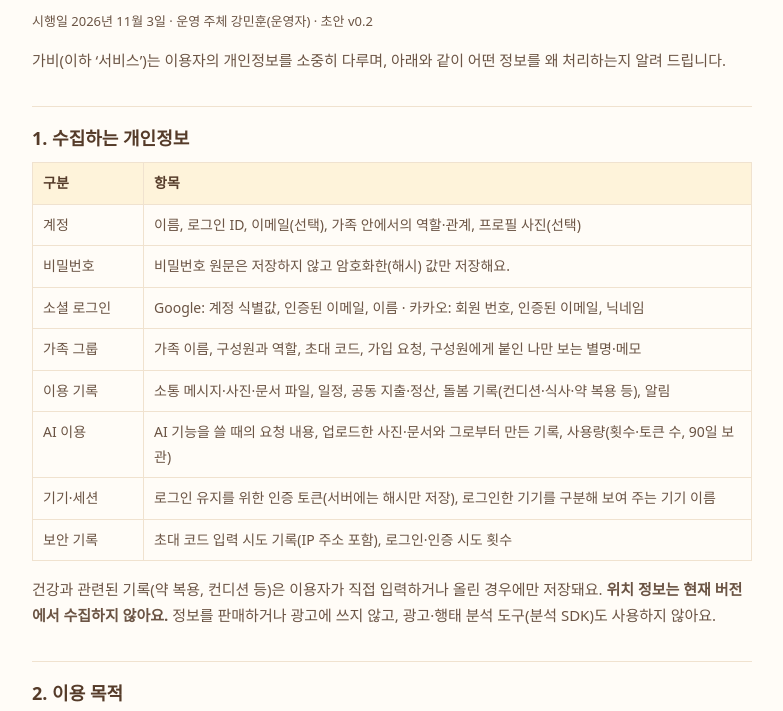
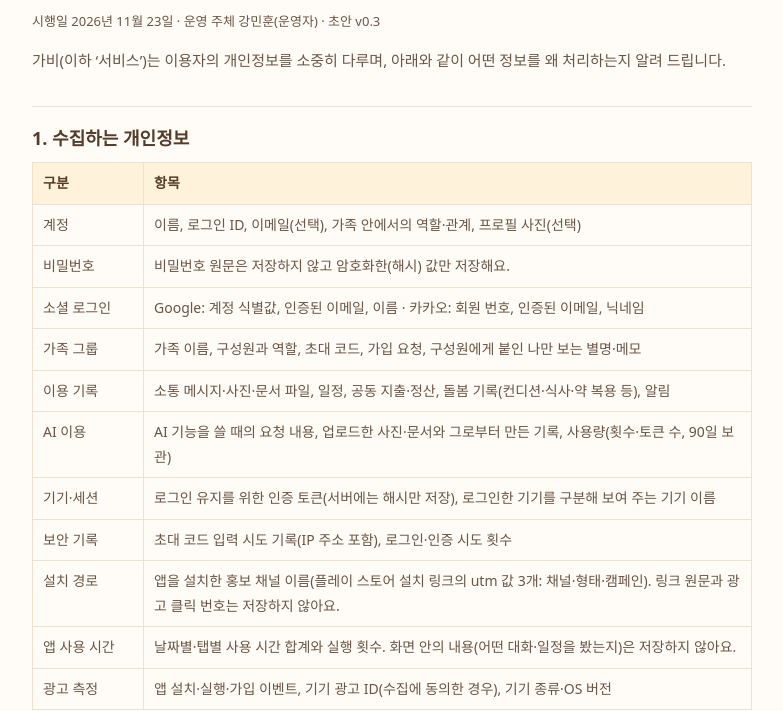
Before and after one commit to kangminhun/gabee-privacy, a plain HTML site: page index.html in a window 1280 px wide. Shown: the part 89-800 px from the top of the page, without its empty margins (248-1031 px from the left). Drawn offline with Linux system fonts and the light colour scheme.

Commit message:
docs: 개인정보처리방침 v0.3 — 설치 경로·앱 사용 시간·Meta 광고 측정 추가
앱 서버 공개 페이지(gabee PR #517)와 같은 문구로 맞춘다.

Co-Authored-By: Claude Opus 5.5 <noreply@anthropic.com>
Claude-Session: https://claude.ai/code/session_01R9EcsWsoYhK79RPFMmXETz

```diff
--- a/index.html
+++ b/index.html
@@ -27,7 +27,7 @@
 <body>
 <main>
 <h1>가비 개인정보처리방침</h1>
-<p class="meta">시행일 2026년 11월 3일 · 운영 주체 강민훈(운영자) · 초안 v0.2</p>
+<p class="meta">시행일 2026년 11월 23일 · 운영 주체 강민훈(운영자) · 초안 v0.3</p>
 <p>가비(이하 ‘서비스’)는 이용자의 개인정보를 소중히 다루며, 아래와 같이 어떤 정보를 왜 처리하는지 알려 드립니다.</p>
 
 <h2>1. 수집하는 개인정보</h2>
@@ -41,8 +41,11 @@
 <tr><td>AI 이용</td><td>AI 기능을 쓸 때의 요청 내용, 업로드한 사진·문서와 그로부터 만든 기록, 사용량(횟수·토큰 수, 90일 보관)</td></tr>
 <tr><td>기기·세션</td><td>로그인 유지를 위한 인증 토큰(서버에는 해시만 저장), 로그인한 기기를 구분해 보여 주는 기기 이름</td></tr>
 <tr><td>보안 기록</td><td>초대 코드 입력 시도 기록(IP 주소 포함), 로그인·인증 시도 횟수</td></tr>
+<tr><td>설치 경로</td><td>앱을 설치한 홍보 채널 이름(플레이 스토어 설치 링크의 utm 값 3개: 채널·형태·캠페인). 링크 원문과 광고 클릭 번호는 저장하지 않아요.</td></tr>
+<tr><td>앱 사용 시간</td><td>날짜별·탭별 사용 시간 합계와 실행 횟수. 화면 안의 내용(어떤 대화·일정을 봤는지)은 저장하지 않아요.</td></tr>
+<tr><td>광고 측정</td><td>앱 설치·실행·가입 이벤트, 기기 광고 ID(수집에 동의한 경우), 기기 종류·OS 버전</td></tr>
 </table></div>
-<p>건강과 관련된 기록(약 복용, 컨디션 등)은 이용자가 직접 입력하거나 올린 경우에만 저장돼요. <b>위치 정보는 현재 버전에서 수집하지 않아요.</b> 정보를 판매하거나 광고에 쓰지 않고, 광고·행태 분석 도구(분석 SDK)도 사용하지 않아요.</p>
+<p>건강과 관련된 기록(약 복용, 컨디션 등)은 이용자가 직접 입력하거나 올린 경우에만 저장돼요. <b>위치 정보는 현재 버전에서 수집하지 않아요.</b> 정보를 판매하지 않아요. 홍보 효과를 알기 위해 Meta(페이스북·인스타그램) 광고 측정 도구(Meta SDK)를 사용하며, 가족 대화·일정·가계·사진·AI 요청 같은 이용 내용은 보내지 않아요.</p>
 
 <h2>2. 이용 목적</h2>
 <ul>
@@ -69,6 +72,7 @@
 <tr><td>Google Cloud</td><td>서버 운영</td><td>서비스 이용 데이터 전체</td></tr>
 <tr><td>이메일 발송 업체</td><td>인증·재설정 메일</td><td>이메일 주소, 메일 내용</td></tr>
 <tr><td>Google·카카오</td><td>소셜 로그인</td><td>로그인 인증 정보(각 사가 발급한 토큰)</td></tr>
+<tr><td>Meta Platforms</td><td>광고 성과 측정</td><td>앱 설치·실행·가입 이벤트, 기기 광고 ID(동의한 경우), 기기 종류·OS 버전</td></tr>
 </table></div>
 <p>서버와 일부 위탁 업체는 해외에 있을 수 있고, 이 경우 정보가 해외로 전달될 수 있어요. 구체적인 국가는 확인되는 대로 이 방침에 적을게요.</p>
 <p><b>AI 처리 안내.</b> 일반 메시지를 보내는 것만으로는 AI에 전송되지 않아요. 가족 AI 기능은 가족 소유자·관리자가 켠 가족에서, 이용자가 요청했을 때만 Anthropic 등 외부 AI 사업자에게 내용이 전달돼요.
@@ -80,7 +84,8 @@ AI에 보내기 전에 대화 등에서 전화번호·이메일·주소·이름
 <h2>5. 이용자의 권리</h2>
 <p>이용자는 언제든 자신의 정보를 보고 고치거나, 삭제와 처리 정지를 요청할 수 있어요. 앱에서 프로필 수정·사진 삭제·메시지 삭제·가족 나가기·소셜 계정 연동 해제를 할 수 있어요.
 <b>계정과 데이터 삭제(탈퇴)</b>는 <a href="delete-account.html">계정·데이터 삭제 요청 안내</a>에 따라 이메일로 요청해 주세요. 본인 확인 후 삭제하고 결과를 메일로 알려 드려요.
-가족과 함께 쓰는 기록(예: 가족 채팅방)은 가족 그룹에 남을 수 있어요. 만 14세 미만 이용자의 정보는 법정대리인이 대신 요청할 수 있어요.</p>
+가족과 함께 쓰는 기록(예: 가족 채팅방)은 가족 그룹에 남을 수 있어요. 만 14세 미만 이용자의 정보는 법정대리인이 대신 요청할 수 있어요.
+광고 ID 수집을 원하지 않으면 안드로이드는 휴대폰 설정 → 개인정보 보호 → 광고에서 광고 ID를 삭제하고, 아이폰은 이 앱의 추적 허용을 끄면 돼요.</p>
 
 <h2>6. 안전성 확보 조치</h2>
 <ul>
```
